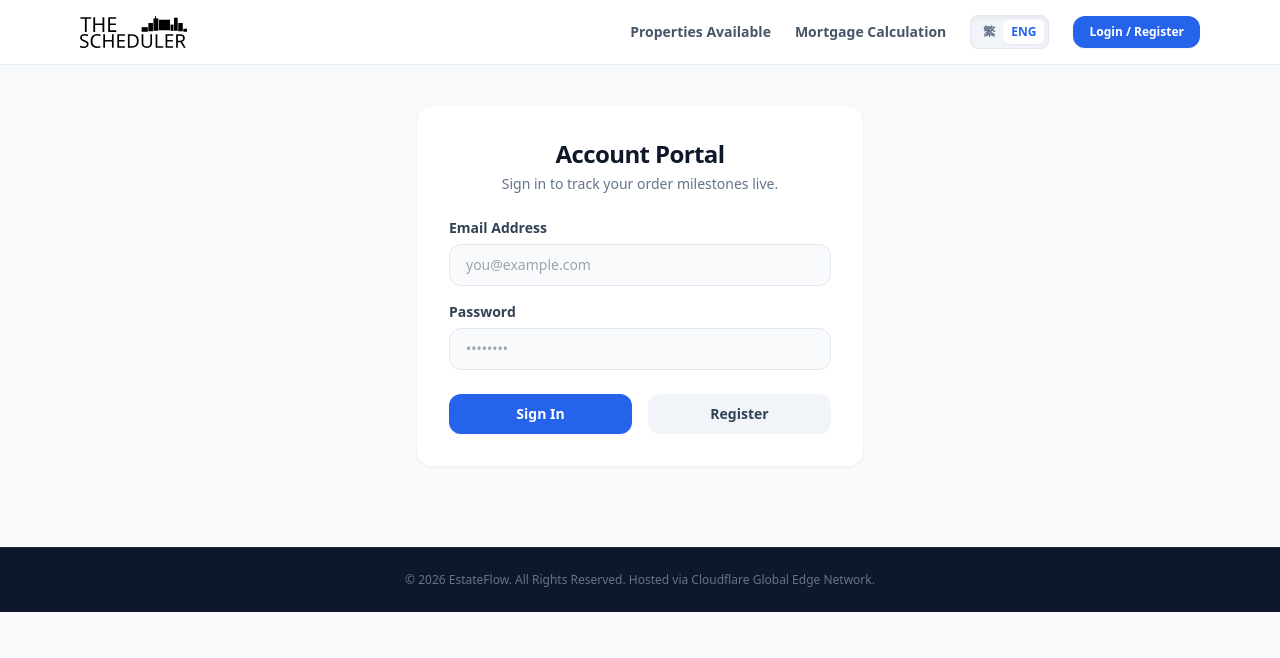
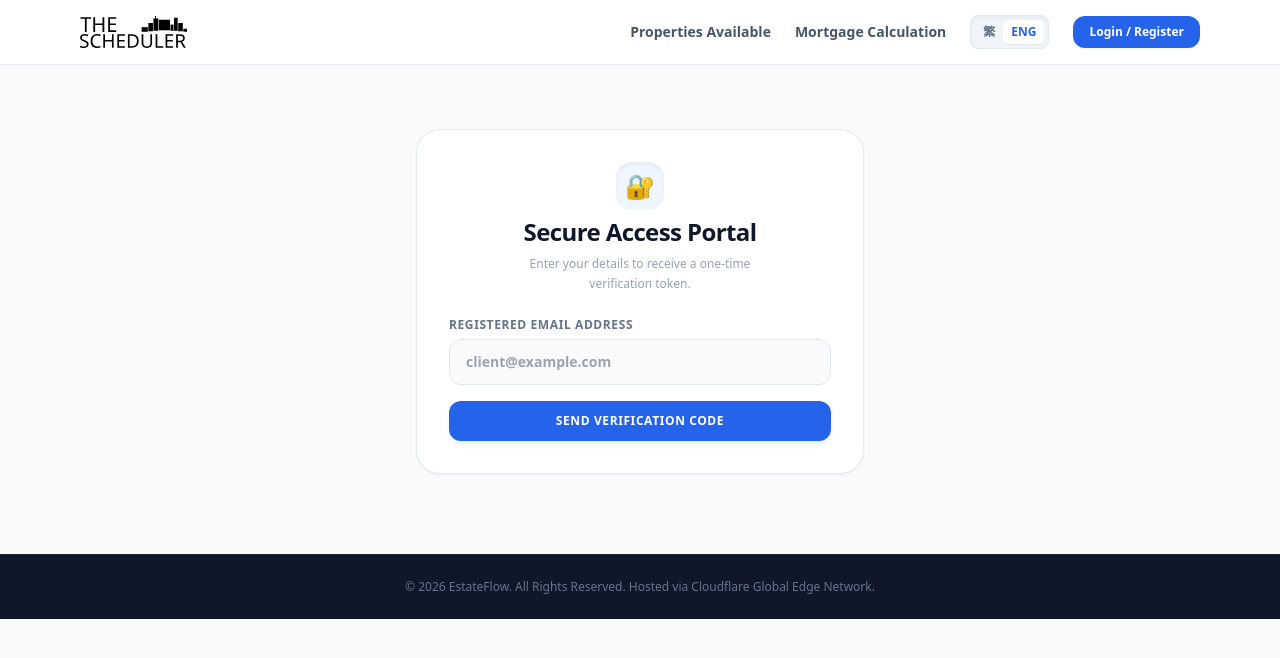
Before and after one commit to theschedulerhk/the_scheduler, a Next.js app: page /login in a window 1280 px wide. Shown: the top 658 px of the page. Built offline with nearby package versions, Linux system fonts and the light colour scheme.

Commit message:
Refactor login page to use OTP for authentication

```diff
--- a/app/login/page.js
+++ b/app/login/page.js
@@ -2,57 +2,159 @@
 import { useState } from 'react';
 import { supabase } from '../../utils/supabase';
 
-export default function LoginPage() {
+export default function LoginPage({ lang = 'en' }) {
+  // --- ACCOUNT DATA STATE ARCHITECTURE ---
   const [email, setEmail] = useState('');
-  const [password, setPassword] = useState('');
-  const [message, setMessage] = useState('');
+  const [otpCode, setOtpCode] = useState('');
+  const [isCodeSent, setIsCodeSent] = useState(false);
+  const [message, setMessage] = useState({ text: '', isError: false });
+  const [loading, setLoading] = useState(false);
 
-  async function handleSignUp(e) {
+  // Multilingual UI layout translation object dictionaries
+  const ui = {
+    title: { en: "Secure Access Portal", zh_hk: "置業安全認證門戶" },
+    sub: { en: "Enter your details to receive a one-time verification token.", zh_hk: "輸入您的電子郵件以獲取一次性安全驗證碼。" },
+    emailLabel: { en: "Registered Email Address", zh_hk: "電子郵件地址" },
+    codeLabel: { en: "6-Digit Verification OTP Code", zh_hk: "輸入6位數安全驗證碼" },
+    btnSend: { en: "Send Verification Code", zh_hk: "發送驗證碼" },
+    btnVerify: { en: "Verify & Log In", zh_hk: "驗證並登入" },
+    placeholderEmail: { en: "client@example.com", zh_hk: "請輸入您的電子郵件..." },
+    placeholderCode: { en: "123456", zh_hk: "六位數字..." }
+  };
+
+  // --- STEP 1: REQUEST PASSWORDLESS OTP ---
+  async function handleSendOTP(e) {
     e.preventDefault();
-    const { error } = await supabase.auth.signUp({ email, password });
-    if (error) setMessage(`Error: ${error.message}`);
-    else setMessage('Success! Please check your email inbox to verify your account.');
+    if (!email) return;
+
+    setLoading(true);
+    setMessage({ text: '', isError: false });
+
+    // Request Supabase to mail an OTP code string to the visitor
+    const { error } = await supabase.auth.signInWithOtp({
+      email: email,
+      options: {
+        // Change this if you want the user to click a link instead of copying numbers
+        shouldCreateUser: true,
+      }
+    });
+
+    setLoading(false);
+    if (error) {
+      setMessage({ text: `❌ ${error.message}`, isError: true });
+    } else {
+      setIsCodeSent(true);
+      setMessage({
+        text: lang === 'en' ? "✨ Verification code dispatched to your inbox!" : "✨ 驗證碼已成功發送至您的電子郵件！",
+        isError: false
+      });
+    }
   }
 
-  async function handleLogin(e) {
+  // --- STEP 2: VERIFY SUBMITTED OTP TOKEN ---
+  async function handleVerifyOTP(e) {
     e.preventDefault();
-    const { data, error } = await supabase.auth.signInWithPassword({ email, password });
-    if (error) setMessage(`Error: ${error.message}`);
-    else setMessage(`Logged in successfully as: ${data.user.email}`);
+    if (!otpCode) return;
+
+    setLoading(true);
+    setMessage({ text: '', isError: false });
+
+    // Authenticate token session parameters
+    const { data, error } = await supabase.auth.verifyOtp({
+      email: email,
+      token: otpCode,
+      type: 'email' // When you upgrade to SMS later, you simply change this string parameter to 'sms'
+    });
+
+    setLoading(false);
+    if (error) {
+      setMessage({ text: `❌ ${error.message}`, isError: true });
+    } else if (data?.user) {
+      setMessage({
+        text: lang === 'en' ? `🎉 Success! Logged in as: ${data.user.email}` : `🎉 驗證成功！歡迎登入：${data.user.email}`,
+        isError: false
+      });
+      // Optional: window.location.href = "/"; -> Redirect user back to home or client tracking dashboard
+    }
   }
 
   return (
-    <div class="max-w-md mx-auto bg-white border border-slate-100 p-8 rounded-2xl shadow-sm space-y-6 mt-10">
-      <div class="text-center space-y-1">
-        <h2 class="text-2xl font-bold text-slate-900 tracking-tight">Account Portal</h2>
-        <p class="text-sm text-slate-500">Sign in to track your order milestones live.</p>
+    <div class="max-w-md mx-auto bg-white border border-slate-200/80 p-8 rounded-3xl shadow-sm space-y-6 mt-16">
+
+      {/* Visual Header Identity */}
+      <div class="text-center space-y-1.5">
+        <div class="w-12 h-12 bg-blue-50 text-blue-600 rounded-2xl flex items-center justify-center text-2xl mx-auto font-bold shadow-inner">🔐</div>
+        <h2 class="text-2xl font-black text-slate-900 tracking-tight">{ui.title[lang]}</h2>
+        <p class="text-xs text-slate-400 font-medium leading-relaxed max-w-[280px] mx-auto">{ui.sub[lang]}</p>
       </div>
 
-      {message && (
-        <div class="p-4 bg-blue-50 text-blue-700 text-sm font-medium rounded-xl border border-blue-100">
-          {message}
+      {/* Dynamic Network Alert Banner */}
+      {message.text && (
+        <div class={`p-4 rounded-xl text-xs font-bold border transition-all ${message.isError ? 'bg-rose-50 border-rose-100 text-rose-700' : 'bg-blue-50 border-blue-100 text-blue-700'}`}>
+          {message.text}
         </div>
       )}
 
-      <form class="space-y-4">
-        <div>
-          <label class="block text-sm font-semibold text-slate-700 mb-1.5">Email Address</label>
-          <input type="email" value={email} onChange={(e) => setEmail(e.target.value)} required class="w-full px-4 py-2.5 bg-slate-50 border border-slate-200 rounded-xl focus:outline-none focus:ring-2 focus:ring-blue-500/20 focus:border-blue-500 transition-all text-sm" placeholder="you@example.com" />
-        </div>
+      {/* Conditional UI Step Routing Form */}
+      <form class="space-y-4" onSubmit={isCodeSent ? handleVerifyOTP : handleSendOTP}>
 
-        <div>
-          <label class="block text-sm font-semibold text-slate-700 mb-1.5">Password</label>
-          <input type="password" value={password} onChange={(e) => setPassword(e.target.value)} required class="w-full px-4 py-2.5 bg-slate-50 border border-slate-200 rounded-xl focus:outline-none focus:ring-2 focus:ring-blue-500/20 focus:border-blue-500 transition-all text-sm" placeholder="••••••••" />
-        </div>
+        {/* Phase A View: Capture Email */}
+        {!isCodeSent ? (
+          <div>
+            <label class="block text-xs font-bold uppercase tracking-wider text-slate-500 mb-1.5">{ui.emailLabel[lang]}</label>
+            <input
+              type="email"
+              required
+              disabled={loading}
+              value={email}
+              onChange={(e) => setEmail(e.target.value)}
+              class="w-full px-4 py-3 bg-slate-50 border border-slate-200 rounded-xl focus:outline-none focus:ring-2 focus:ring-blue-500/20 focus:border-blue-500 text-sm font-semibold transition-all disabled:opacity-50"
+              placeholder={ui.placeholderEmail[lang]}
+            />
+            <button
+              type="submit"
+              disabled={loading}
+              class="w-full mt-4 py-3 bg-blue-600 text-white font-extrabold rounded-xl text-xs uppercase tracking-wider hover:bg-blue-700 shadow-md shadow-blue-500/10 active:scale-[0.99] transition-all disabled:opacity-50"
+            >
+              {loading ? "..." : ui.btnSend[lang]}
+            </button>
+          </div>
+        ) : (
+          /* Phase B View: Capture 6-digit Code token text string box */
+          <div>
+            <div class="mb-4 text-xs font-semibold text-slate-500">
+              {lang === 'en' ? "Sent targeting account:" : "正驗證目標賬戶："} <span class="text-slate-800 font-bold underline">{email}</span>
+            </div>
+            <label class="block text-xs font-bold uppercase tracking-wider text-slate-500 mb-1.5">{ui.codeLabel[lang]}</label>
+            <input
+              type="text"
+              required
+              maxLength={6}
+              disabled={loading}
+              value={otpCode}
+              onChange={(e) => setOtpCode(e.target.value.replace(/\D/g, ''))} // Strips any non-number letters automatically
+              class="w-full px-4 py-3 bg-slate-50 border border-slate-200 rounded-xl focus:outline-none focus:ring-2 focus:ring-blue-500/20 focus:border-blue-500 text-center text-lg font-mono font-bold tracking-widest disabled:opacity-50"
+              placeholder={ui.placeholderCode[lang]}
+            />
+            <div class="flex gap-3 mt-4">
+              <button
+                type="button"
+                onClick={() => setIsCodeSent(false)}
+                class="px-4 py-3 bg-slate-100 text-slate-600 font-bold rounded-xl text-xs hover:bg-slate-200 transition-colors"
+              >
+                ← Back
+              </button>
+              <button
+                type="submit"
+                disabled={loading}
+                class="flex-1 py-3 bg-emerald-600 text-white font-extrabold rounded-xl text-xs uppercase tracking-wider hover:bg-emerald-700 shadow-md shadow-emerald-500/10 active:scale-[0.99] transition-all disabled:opacity-50"
+              >
+                {loading ? "..." : ui.btnVerify[lang]}
+              </button>
+            </div>
+          </div>
+        )}
 
-        <div class="flex gap-4 pt-2">
-          <button onClick={handleLogin} type="submit" class="flex-1 py-2.5 bg-blue-600 text-white font-bold rounded-xl text-sm hover:bg-blue-700 transition-colors shadow-sm">
-            Sign In
-          </button>
-          <button onClick={handleSignUp} type="button" class="flex-1 py-2.5 bg-slate-100 text-slate-700 font-bold rounded-xl text-sm hover:bg-slate-200 transition-colors">
-            Register
-          </button>
-        </div>
       </form>
     </div>
   );
```
